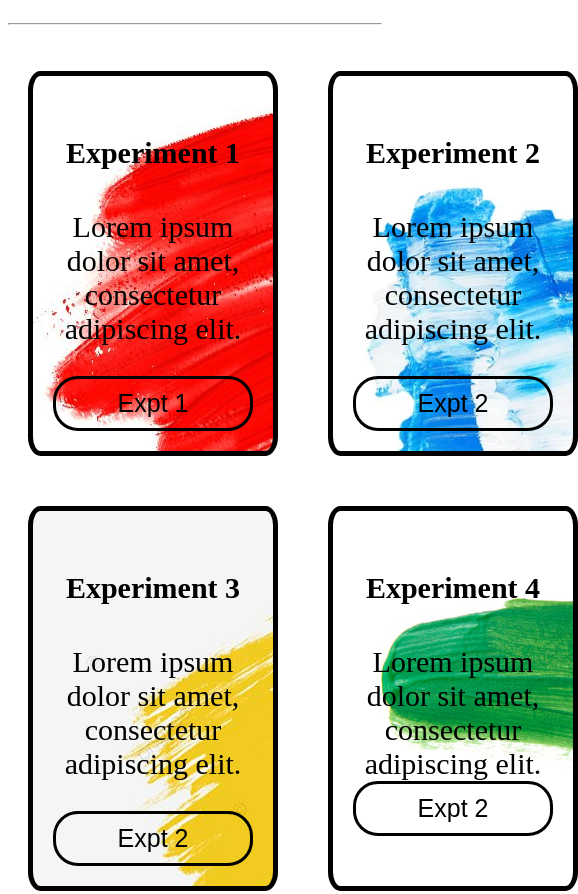
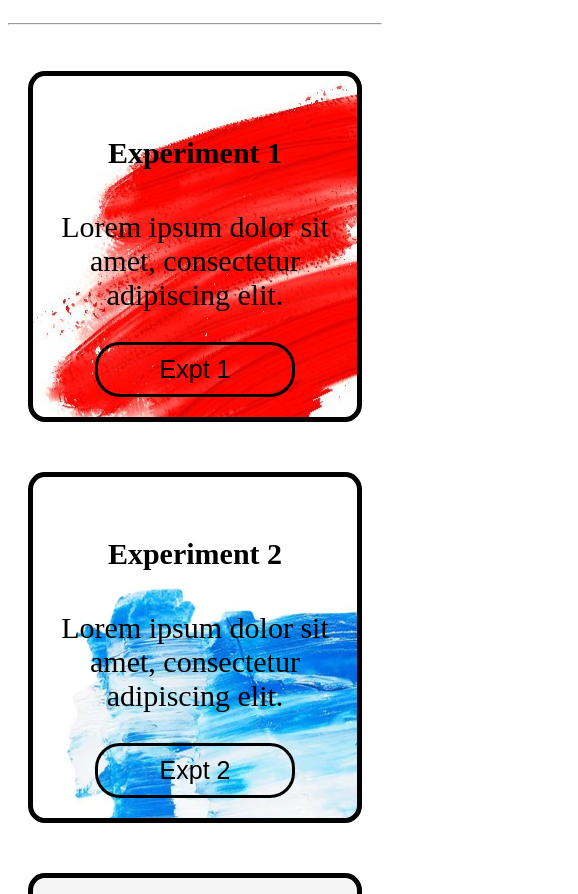
Before and after one commit to OmAmberkar/GRID-Expt5, a plain HTML site: page index.html in a window 390 px wide. Shown: the part 710-1604 px from the top of the page, 578 px wide, since content can reach past the window. Drawn offline with Linux system fonts and the light colour scheme; a web font is replaced by a local one.

Commit message:
Update style.css

```diff
--- a/style.css
+++ b/style.css
@@ -63,3 +63,9 @@ input:hover {
     border: 2px solid gold;
     border-radius: 50%;
 }
+
+@media only screen and (max-width:1200px){
+    .grid-container{
+        grid-template-columns: 1fr;
+    }
+}
```
